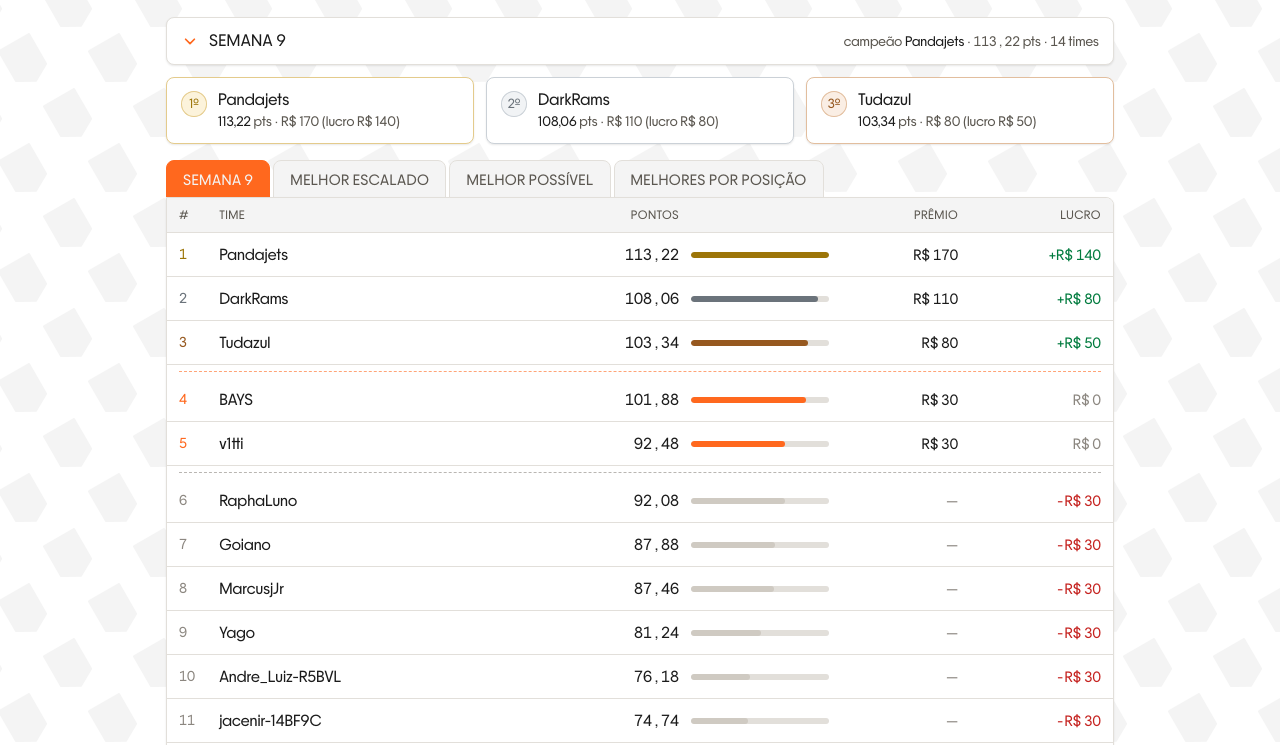
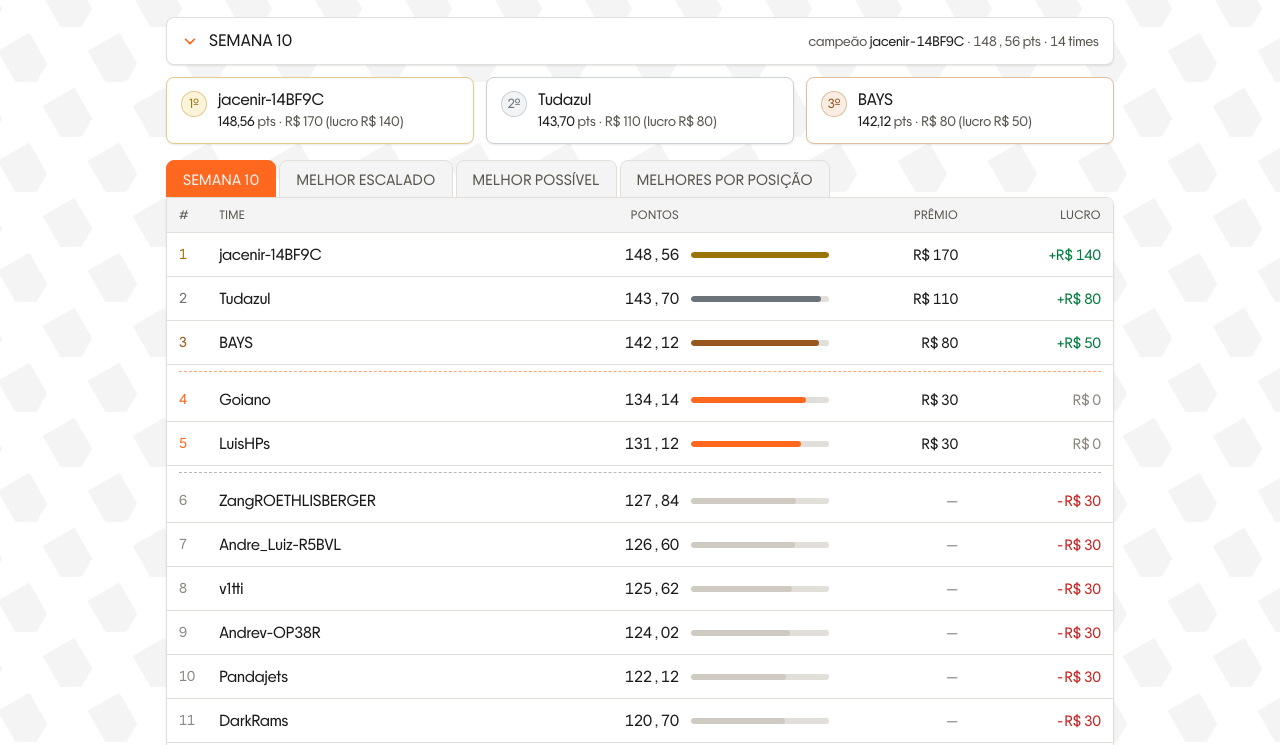
Before and after one commit to nogs-nogs/fantasy-nfl-poker, a plain HTML site: page index.html in a window 1280 px wide. Shown: the part 190-935 px from the top of the page. Drawn offline with Linux system fonts and the light colour scheme.

Commit message:
Semana 10: jacenir-14BF9C campeão com 148,56
Classificação, melhor escalado, time perfeito e melhores por posição
da Rodada 10, via fantasy_round.py. Campeão pontuou pela conta
alternativa (Jassa), mesclada automaticamente no jacenir-14BF9C.

```diff
--- a/index.html
+++ b/index.html
@@ -838,6 +838,61 @@ const WEEKS = [
     DEF:[ {name:"San Francisco 49ers", team:"SF", sal:13, pts:17.00},
          {name:"Buffalo Bills", team:"BUF", sal:13, pts:15.00},
          {name:"Chicago Bears", team:"CHI", sal:15, pts:14.00} ]
+  }},
+  { n:10, label:"Semana 10", results:[
+    ["jacenir-14BF9C", 148.56],
+    ["Tudazul", 143.70],
+    ["BAYS", 142.12],
+    ["Goiano", 134.14],
+    ["LuisHPs", 131.12],
+    ["ZangROETHLISBERGER", 127.84],
+    ["Andre_Luiz-R5BVL", 126.60],
+    ["v1tti", 125.62],
+    ["Andrev-OP38R", 124.02],
+    ["Pandajets", 122.12],
+    ["DarkRams", 120.70],
+    ["Yago", 93.82],
+    ["MarcusjJr", 87.24],
+    ["RaphaLuno", 72.50]
+  ], lineups:{
+    best:{ owner:"jacenir-14BF9C", slots:[
+      {slot:"QB", name:"Joe Burrow", team:"CIN", sal:41, pts:33.16},
+      {slot:"RB", name:"Blake Corum", team:"LAR", sal:22, pts:19.40},
+      {slot:"RB", name:"Christian McCaffrey", team:"SF", sal:40, pts:44.30},
+      {slot:"WR", name:"Konata Mumpfield", team:"LAR", sal:10, pts:9.60},
+      {slot:"WR", name:"Jordan Watkins", team:"SF", sal:14, pts:5.90},
+      {slot:"WR", name:"Ja'Marr Chase", team:"CIN", sal:43, pts:28.60},
+      {slot:"TE", name:"Eli Raridon", team:"NE", sal:10, pts:1.10},
+      {slot:"FLEX", name:"Corey Kiner", team:"NE", sal:10, pts:2.50},
+      {slot:"DEF", name:"New York Jets", team:"NYJ", sal:10, pts:4.00}
+    ]},
+    optimal:{ slots:[
+      {slot:"QB", name:"Patrick Mahomes", team:"KC", sal:35, pts:35.42},
+      {slot:"RB", name:"Christian McCaffrey", team:"SF", sal:40, pts:44.30},
+      {slot:"RB", name:"Emmett Johnson", team:"KC", sal:15, pts:32.10},
+      {slot:"WR", name:"George Pickens", team:"DAL", sal:28, pts:38.00},
+      {slot:"WR", name:"Deebo Samuel Sr.", team:"SF", sal:19, pts:24.40},
+      {slot:"WR", name:"Josh Cameron", team:"JAX", sal:10, pts:14.20},
+      {slot:"TE", name:"Ben Sinnott", team:"WAS", sal:10, pts:12.20},
+      {slot:"FLEX", name:"Cam Skattebo", team:"NYG", sal:24, pts:25.70},
+      {slot:"DEF", name:"Minnesota Vikings", team:"MIN", sal:18, pts:20.00}
+    ]}
+  }, tops:{
+    QB:[ {name:"Patrick Mahomes", team:"KC", sal:35, pts:35.42},
+         {name:"Dak Prescott", team:"DAL", sal:36, pts:35.42},
+         {name:"Joe Burrow", team:"CIN", sal:41, pts:33.16} ],
+    RB:[ {name:"Christian McCaffrey", team:"SF", sal:40, pts:44.30},
+         {name:"Jahmyr Gibbs", team:"DET", sal:42, pts:40.70},
+         {name:"Emmett Johnson", team:"KC", sal:15, pts:32.10} ],
+    WR:[ {name:"George Pickens", team:"DAL", sal:28, pts:38.00},
+         {name:"Ja'Marr Chase", team:"CIN", sal:43, pts:28.60},
+         {name:"Jaxon Smith-Njigba", team:"SEA", sal:40, pts:27.10} ],
+    TE:[ {name:"Isaiah Likely", team:"NYG", sal:23, pts:23.20},
+         {name:"Harold Fannin Jr.", team:"CLE", sal:20, pts:12.60},
+         {name:"Ben Sinnott", team:"WAS", sal:10, pts:12.20} ],
+    DEF:[ {name:"Minnesota Vikings", team:"MIN", sal:18, pts:20.00},
+         {name:"Los Angeles Rams", team:"LAR", sal:14, pts:16.00},
+         {name:"Miami Dolphins", team:"MIA", sal:10, pts:12.00} ]
   }}
 ];
 
```
